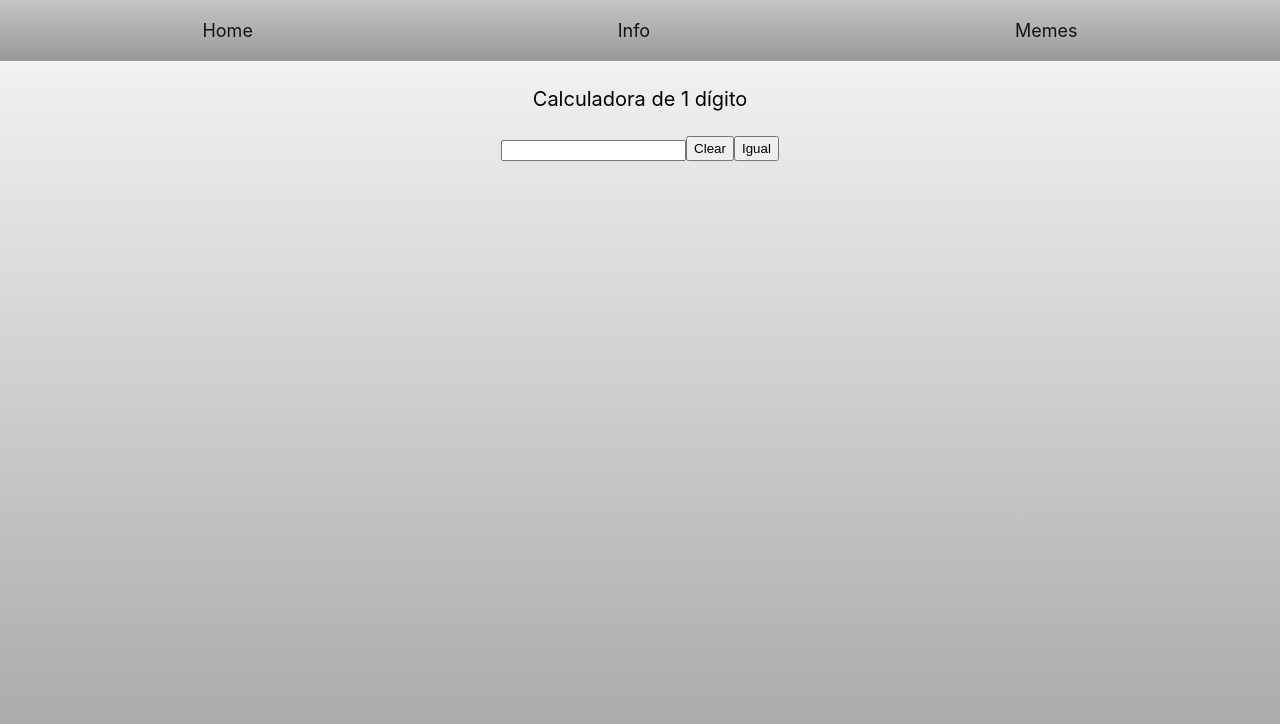
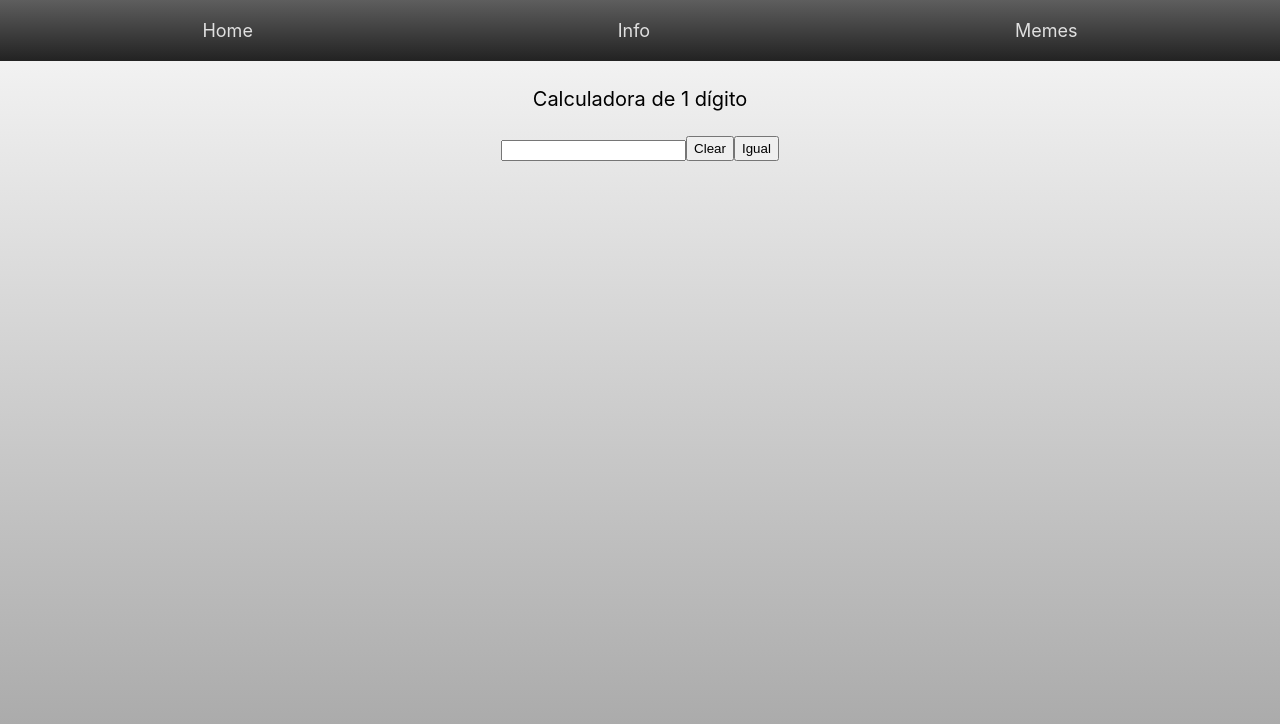
Before and after one commit to cristian-hr/prueba1react, a React (Create React App) app: page / in a window 1280 px wide. Shown: the top 724 px of the page. Built offline with nearby package versions, Linux system fonts and the light colour scheme.

Commit message:
cambio color nav

```diff
--- a/src/components/Nav.css
+++ b/src/components/Nav.css
@@ -5,9 +5,9 @@
     margin: 0 auto;
     padding: 20px;
     height: fit-content;
-    background: linear-gradient(rgb(196, 196, 196), rgb(153, 153, 153))
+    background: linear-gradient(rgb(94, 94, 94), rgb(34, 34, 34))
 }
 .blanco {
-    color: rgb(19, 19, 19);
+    color: rgb(224, 224, 224);
     text-decoration: none;
 }
```
